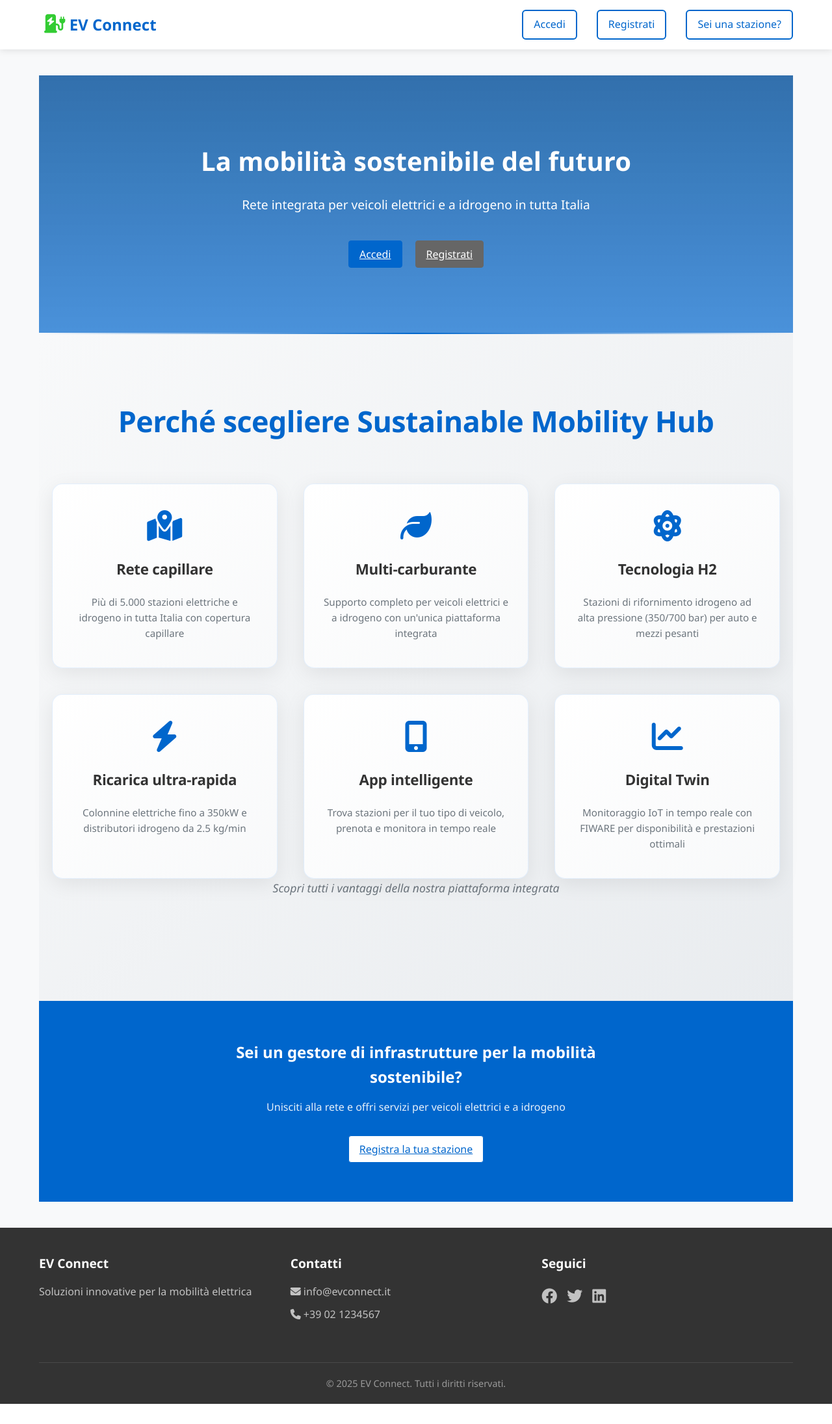
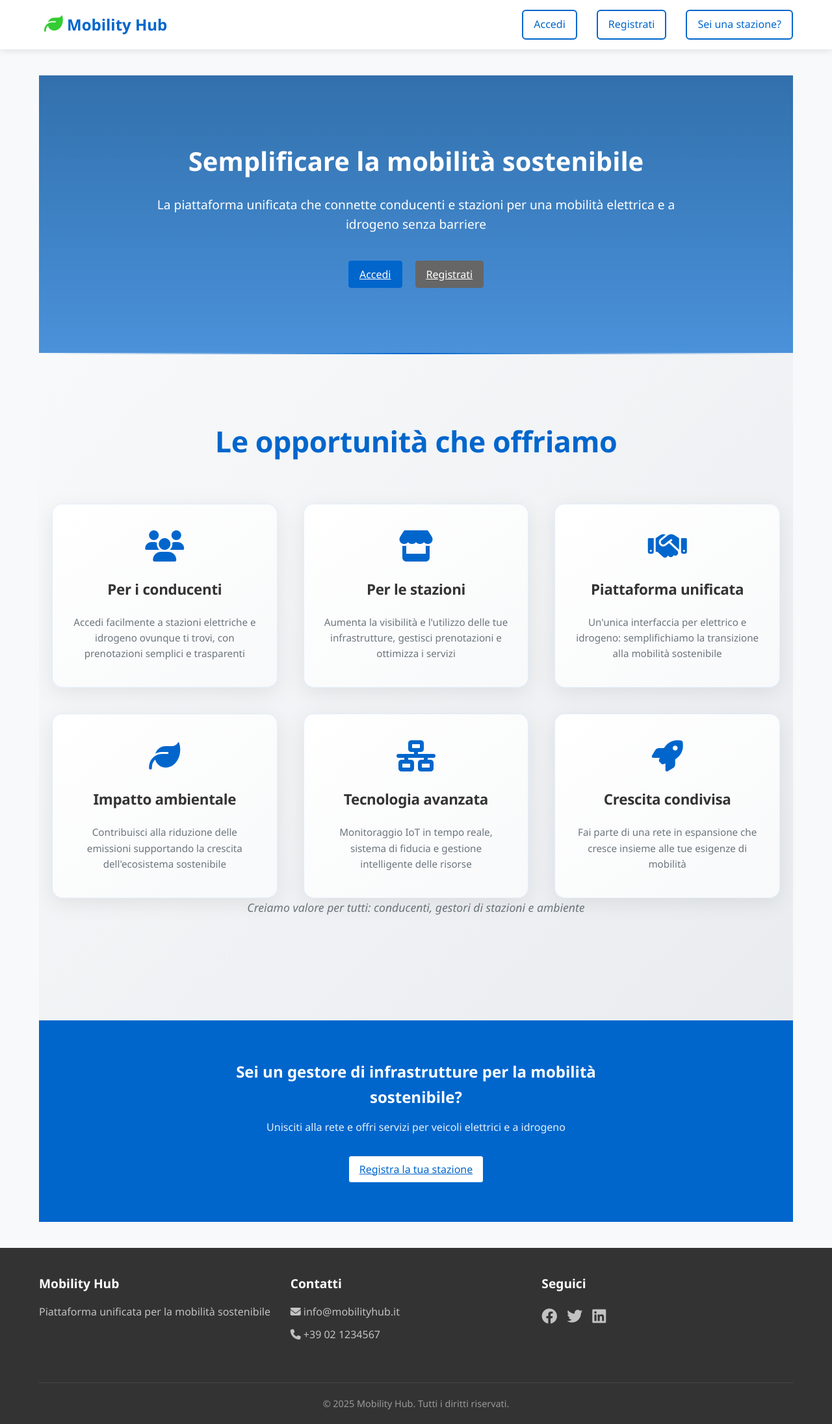
Before and after one commit to Bobbinetor/ev-charging-app, a Flask app: page / in a window 1280 px wide. Shown: the whole page at 65% size. Before the commit the page ends 2160 px from the top, so only its background shows below. Run offline with Flask 3, Linux system fonts and the light colour scheme; some libraries are stand-ins or nearby versions.

Commit message:
Changed name and logo

```diff
--- a/app/templates/base.html
+++ b/app/templates/base.html
@@ -3,7 +3,7 @@
 <head>
     <meta charset="UTF-8">
     <meta name="viewport" content="width=device-width, initial-scale=1.0">
-    <title>{% block title %}EV Charging Network{% endblock %}</title>
+    <title>{% block title %}Sustainable Mobility Hub{% endblock %}</title>
     <link rel="stylesheet" href="https://cdnjs.cloudflare.com/ajax/libs/font-awesome/6.4.0/css/all.min.css">
     <link rel="stylesheet" href="{{ url_for('static', filename='css/main.css') }}">
     {% block extra_css %}{% endblock %}
@@ -14,11 +14,11 @@
             <div class="logo">
                 {% if request.endpoint and 'dashboard' not in request.endpoint %}
                 <a href="/">
-                    <h1><i class="fas fa-charging-station"></i> EV Connect</h1>
+                    <h1><i class="fas fa-leaf"></i> Mobility Hub</h1>
                 </a>
                 {% else %}
                 <div class="logo-no-link">
-                    <h1><i class="fas fa-charging-station"></i> EV Connect</h1>
+                    <h1><i class="fas fa-leaf"></i> Mobility Hub</h1>
                 </div>
                 {% endif %}
             </div>
@@ -57,12 +57,12 @@
         <div class="container">
             <div class="footer-content">
                 <div class="footer-section">
-                    <h3>EV Connect</h3>
-                    <p>Soluzioni innovative per la mobilità elettrica</p>
+                    <h3>Mobility Hub</h3>
+                    <p>Piattaforma unificata per la mobilità sostenibile</p>
                 </div>
                 <div class="footer-section">
                     <h3>Contatti</h3>
-                    <p><i class="fas fa-envelope"></i> info@evconnect.it</p>
+                    <p><i class="fas fa-envelope"></i> info@mobilityhub.it</p>
                     <p><i class="fas fa-phone"></i> +39 02 1234567</p>
                 </div>
                 <div class="footer-section">
@@ -75,7 +75,7 @@
                 </div>
             </div>
             <div class="copyright">
-                <p>&copy; 2025 EV Connect. Tutti i diritti riservati.</p>
+                <p>&copy; 2025 Mobility Hub. Tutti i diritti riservati.</p>
             </div>
         </div>
     </footer>
--- a/app/templates/index.html
+++ b/app/templates/index.html
@@ -1,13 +1,13 @@
 {% extends "base.html" %}
 
-{% block title %}Home - EV Connect{% endblock %}
+{% block title %}Home - Mobility Hub{% endblock %}
 
 {% block content %}
 <div class="home-container">
     <div class="hero-section">
         <div class="hero-content">
-            <h1>La mobilità sostenibile del futuro</h1>
-            <p>Rete integrata per veicoli elettrici e a idrogeno in tutta Italia</p>
+            <h1>Semplificare la mobilità sostenibile</h1>
+            <p>La piattaforma unificata che connette conducenti e stazioni per una mobilità elettrica e a idrogeno senza barriere</p>
             <div class="hero-buttons">
                 <a href="{{ url_for('auth.login') }}" class="btn btn-primary">Accedi</a>
                 <a href="{{ url_for('auth.register_user') }}" class="btn btn-secondary">Registrati</a>
@@ -17,37 +17,37 @@
 
     <div class="features-section">
         <div class="container">
-            <h2>Perché scegliere Sustainable Mobility Hub</h2>
+            <h2>Le opportunità che offriamo</h2>
             <div class="features">
                 <div class="feature-card">
-                    <i class="fas fa-map-marked-alt"></i>
-                    <h3>Rete capillare</h3>
-                    <p>Più di 5.000 stazioni elettriche e idrogeno in tutta Italia con copertura capillare</p>
+                    <i class="fas fa-users"></i>
+                    <h3>Per i conducenti</h3>
+                    <p>Accedi facilmente a stazioni elettriche e idrogeno ovunque ti trovi, con prenotazioni semplici e trasparenti</p>
+                </div>
+                <div class="feature-card">
+                    <i class="fas fa-store"></i>
+                    <h3>Per le stazioni</h3>
+                    <p>Aumenta la visibilità e l'utilizzo delle tue infrastrutture, gestisci prenotazioni e ottimizza i servizi</p>
+                </div>
+                <div class="feature-card">
+                    <i class="fas fa-handshake"></i>
+                    <h3>Piattaforma unificata</h3>
+                    <p>Un'unica interfaccia per elettrico e idrogeno: semplifichiamo la transizione alla mobilità sostenibile</p>
                 </div>
                 <div class="feature-card">
                     <i class="fas fa-leaf"></i>
-                    <h3>Multi-carburante</h3>
-                    <p>Supporto completo per veicoli elettrici e a idrogeno con un'unica piattaforma integrata</p>
+                    <h3>Impatto ambientale</h3>
+                    <p>Contribuisci alla riduzione delle emissioni supportando la crescita dell'ecosistema sostenibile</p>
                 </div>
                 <div class="feature-card">
-                    <i class="fas fa-atom"></i>
-                    <h3>Tecnologia H2</h3>
-                    <p>Stazioni di rifornimento idrogeno ad alta pressione (350/700 bar) per auto e mezzi pesanti</p>
+                    <i class="fas fa-network-wired"></i>
+                    <h3>Tecnologia avanzata</h3>
+                    <p>Monitoraggio IoT in tempo reale, sistema di fiducia e gestione intelligente delle risorse</p>
                 </div>
                 <div class="feature-card">
-                    <i class="fas fa-bolt"></i>
-                    <h3>Ricarica ultra-rapida</h3>
-                    <p>Colonnine elettriche fino a 350kW e distributori idrogeno da 2.5 kg/min</p>
-                </div>
-                <div class="feature-card">
-                    <i class="fas fa-mobile-alt"></i>
-                    <h3>App intelligente</h3>
-                    <p>Trova stazioni per il tuo tipo di veicolo, prenota e monitora in tempo reale</p>
-                </div>
-                <div class="feature-card">
-                    <i class="fas fa-chart-line"></i>
-                    <h3>Digital Twin</h3>
-                    <p>Monitoraggio IoT in tempo reale con FIWARE per disponibilità e prestazioni ottimali</p>
+                    <i class="fas fa-rocket"></i>
+                    <h3>Crescita condivisa</h3>
+                    <p>Fai parte di una rete in espansione che cresce insieme alle tue esigenze di mobilità</p>
                 </div>
             </div>
         </div>
@@ -126,7 +126,7 @@
     }
 
     .features-section .container::after {
-        content: 'Scopri tutti i vantaggi della nostra piattaforma integrata';
+        content: 'Creiamo valore per tutti: conducenti, gestori di stazioni e ambiente';
         display: block;
         text-align: center;
         margin-bottom: 60px;
```
